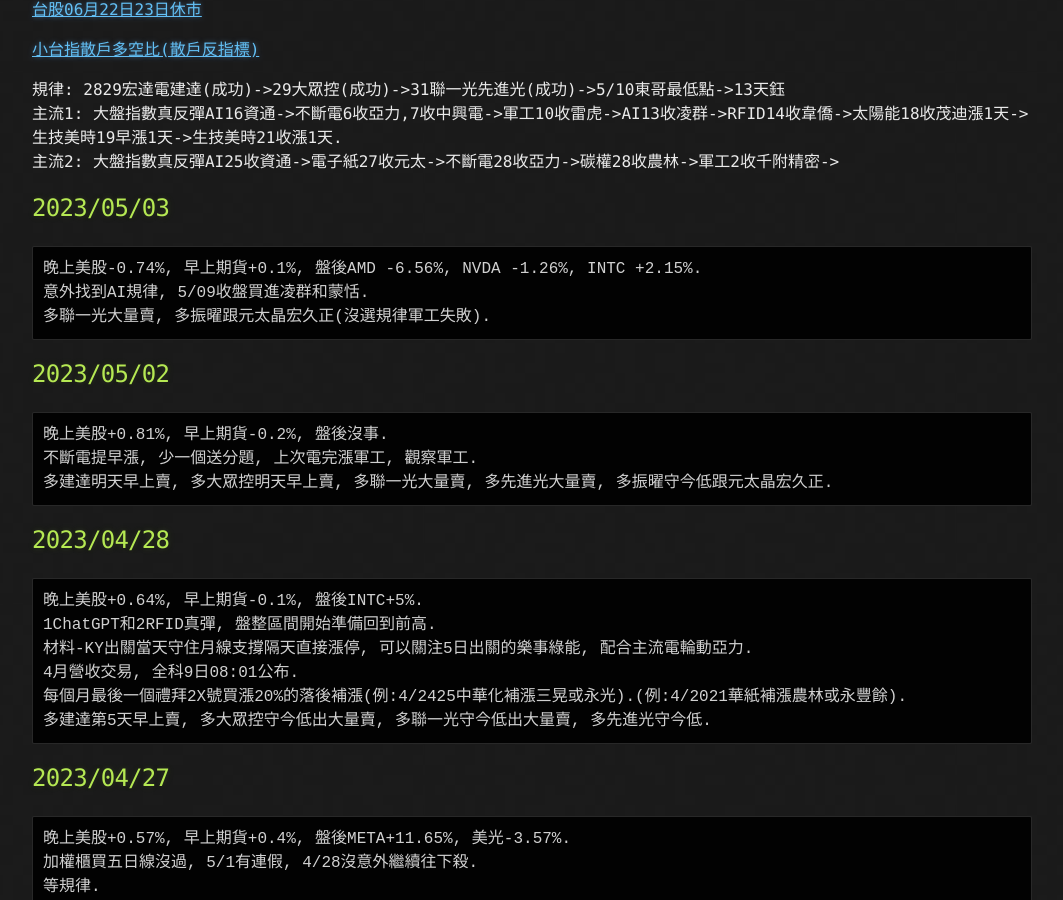
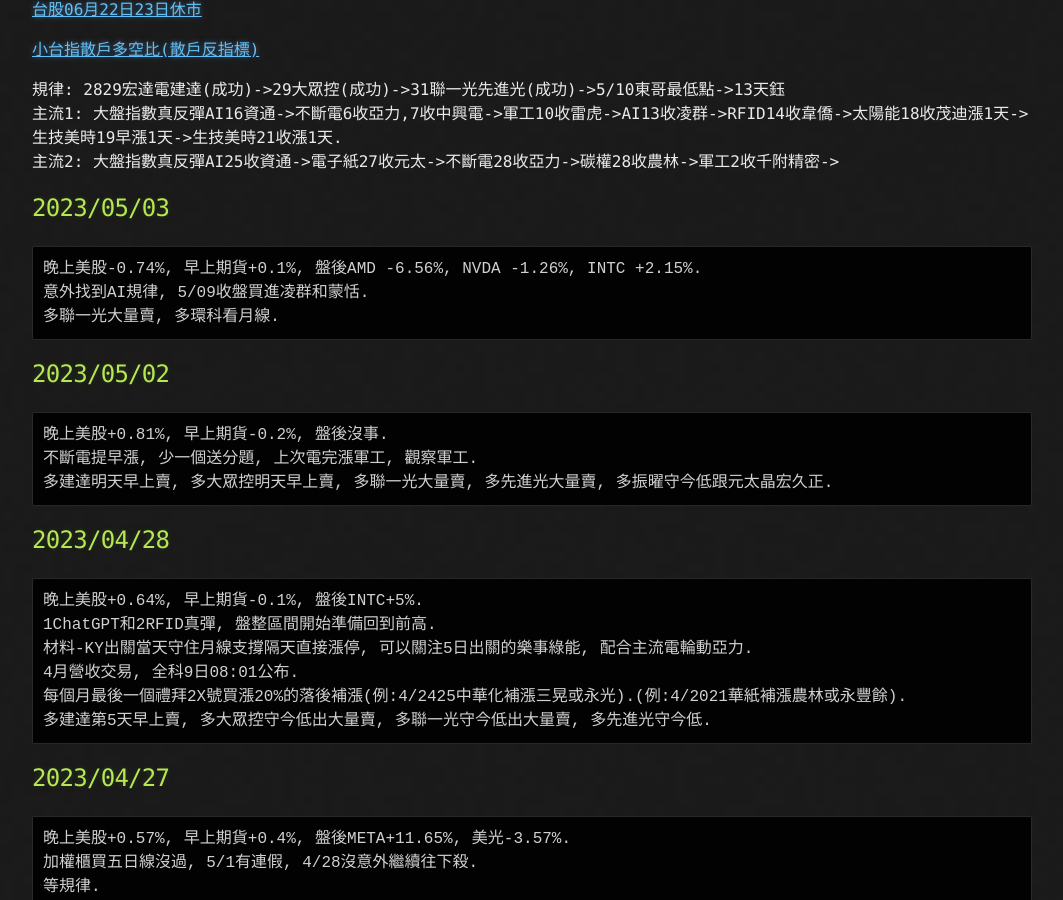
Before and after one commit to lepg5487/Stock_God, a Jekyll site: the page built from index.md, in a window 1280 px wide and 900 px high, scrolled down 460 px. Shown: the whole window, without its empty margins (108-1171 px from the left). Built offline with Jekyll 4.4.1, drawn with Linux system fonts in a browser that asks for light colours; our own code applies the rules of GitHub Pages for plain Markdown files.

Commit message:
Update index.md

````diff
--- a/index.md
+++ b/index.md
@@ -24,7 +24,7 @@
 ```
 晚上美股-0.74%, 早上期貨+0.1%, 盤後AMD -6.56%, NVDA -1.26%, INTC +2.15%.
 意外找到AI規律, 5/09收盤買進凌群和蒙恬.
-多聯一光大量賣, 多振曜跟元太晶宏久正(沒選規律軍工失敗).
+多聯一光大量賣, 多環科看月線.
 ```
 
 ## 2023/05/02
````
